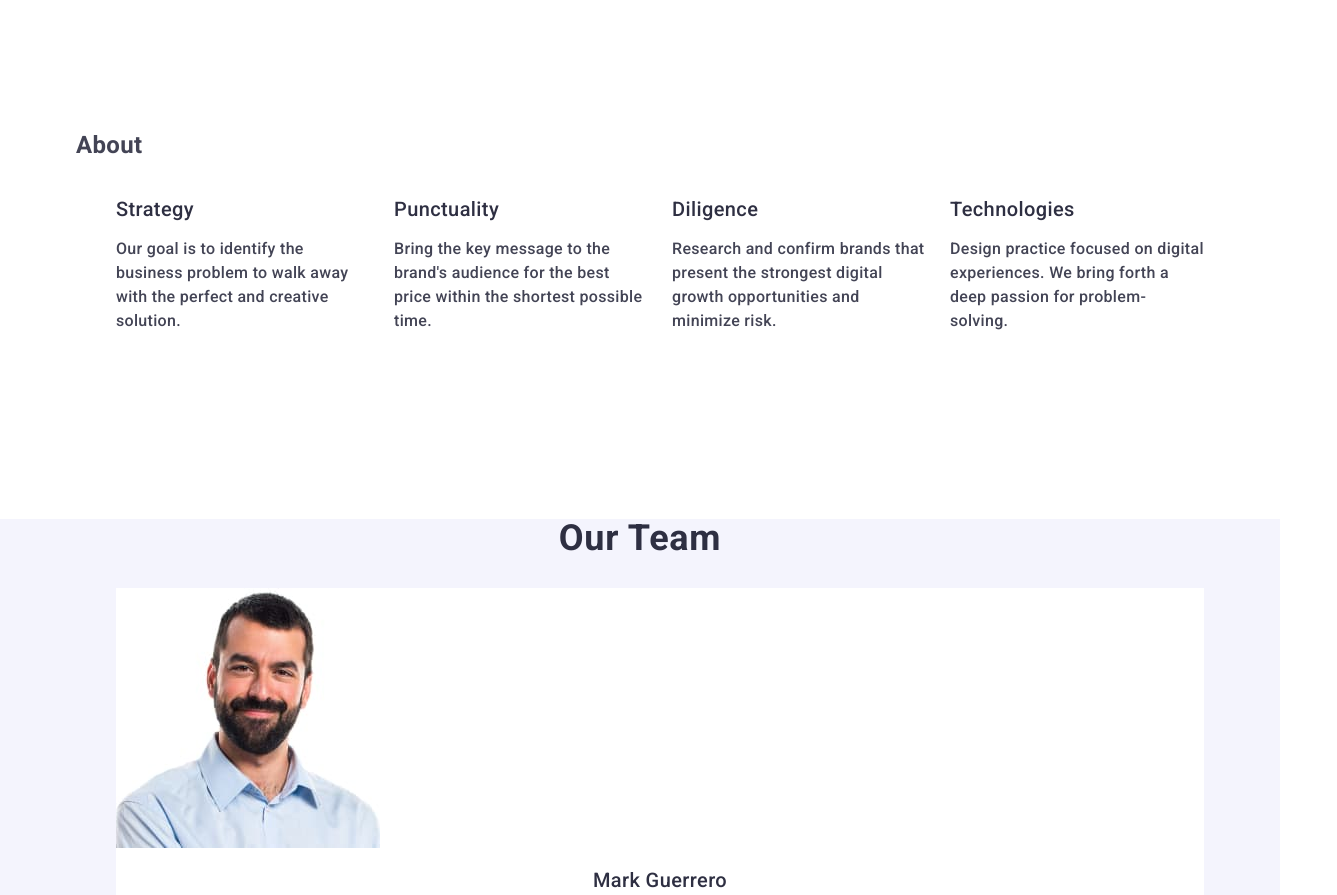
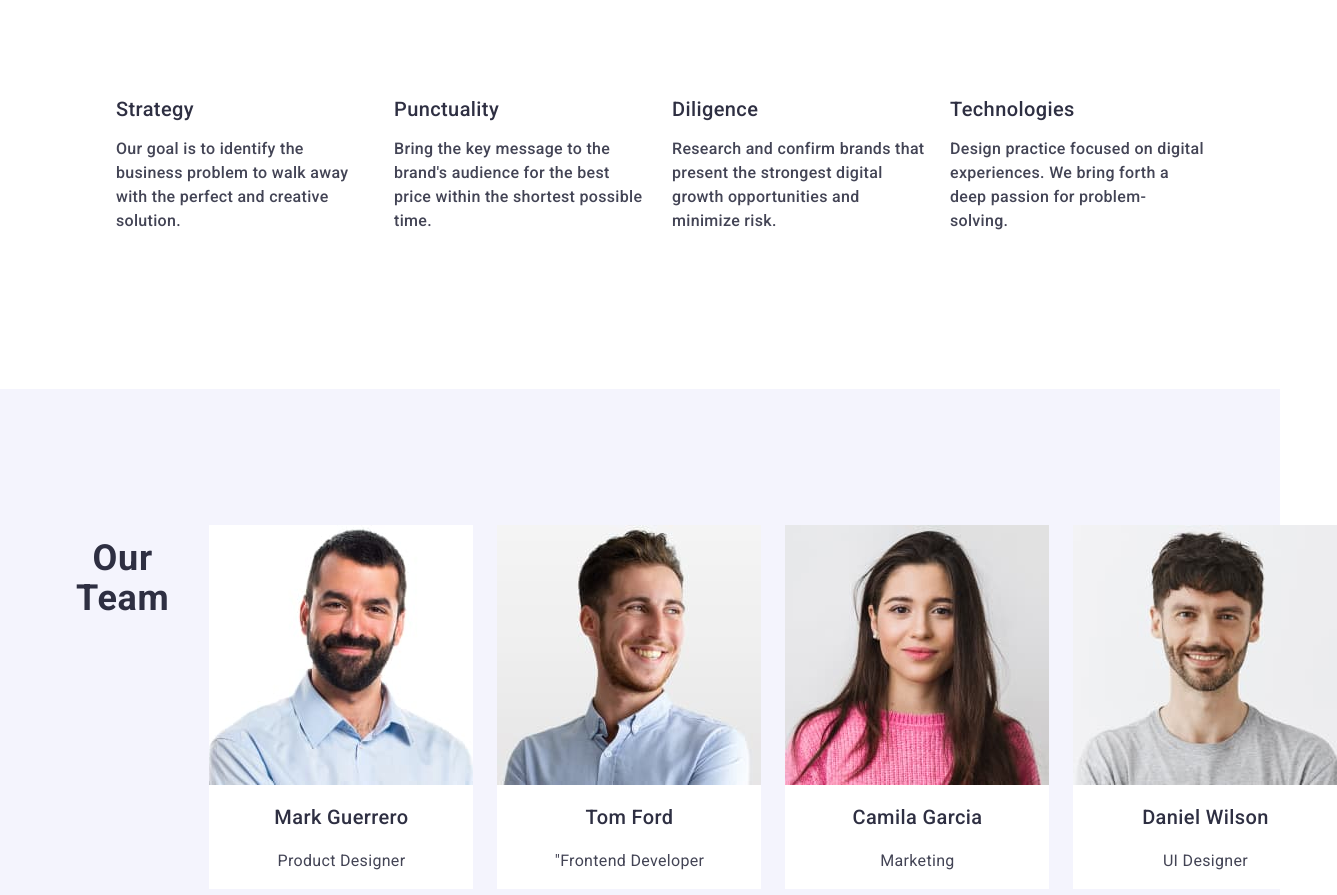
Before and after one commit to Ivan95k/goit-markup-hw-04, a plain HTML site: page index.html in a window 1280 px wide. Shown: the part 1040-1935 px from the top of the page, 1337 px wide, since content can reach past the window. Drawn offline with nearby package versions, Linux system fonts and the light colour scheme.

Commit message:
our team

```diff
--- a/css/style.css
+++ b/css/style.css
@@ -140,6 +140,18 @@ li {
   background-color: #404bbf;
 }
 /* section about */
+.visually-hidden {
+  position: absolute;
+  width: 1px;
+  height: 1px;
+  margin: -1px;
+  border: 0;
+  padding: 0;
+  white-space: nowrap;
+  clip: rect(0 0 0 0);
+  clip-path: inset(50%);
+  overflow: hidden;
+}
 
 .about {
   padding-top: 120px;
@@ -184,12 +196,22 @@ li {
   letter-spacing: 0.02em;
 }
 /* section team */
+.container {
+  display: flex;
+}
 .team {
   background-color: #f4f4fd;
+  padding-top: 120px;
+  padding-bottom: 120px;
 }
 .team-title {
   line-height: 1.11;
   letter-spacing: 0.02em;
+  margin-bottom: 72px;
+}
+.team-list {
+  display: flex;
+  gap: 24px;
 }
 .team-list-item {
   text-align: center;
```
